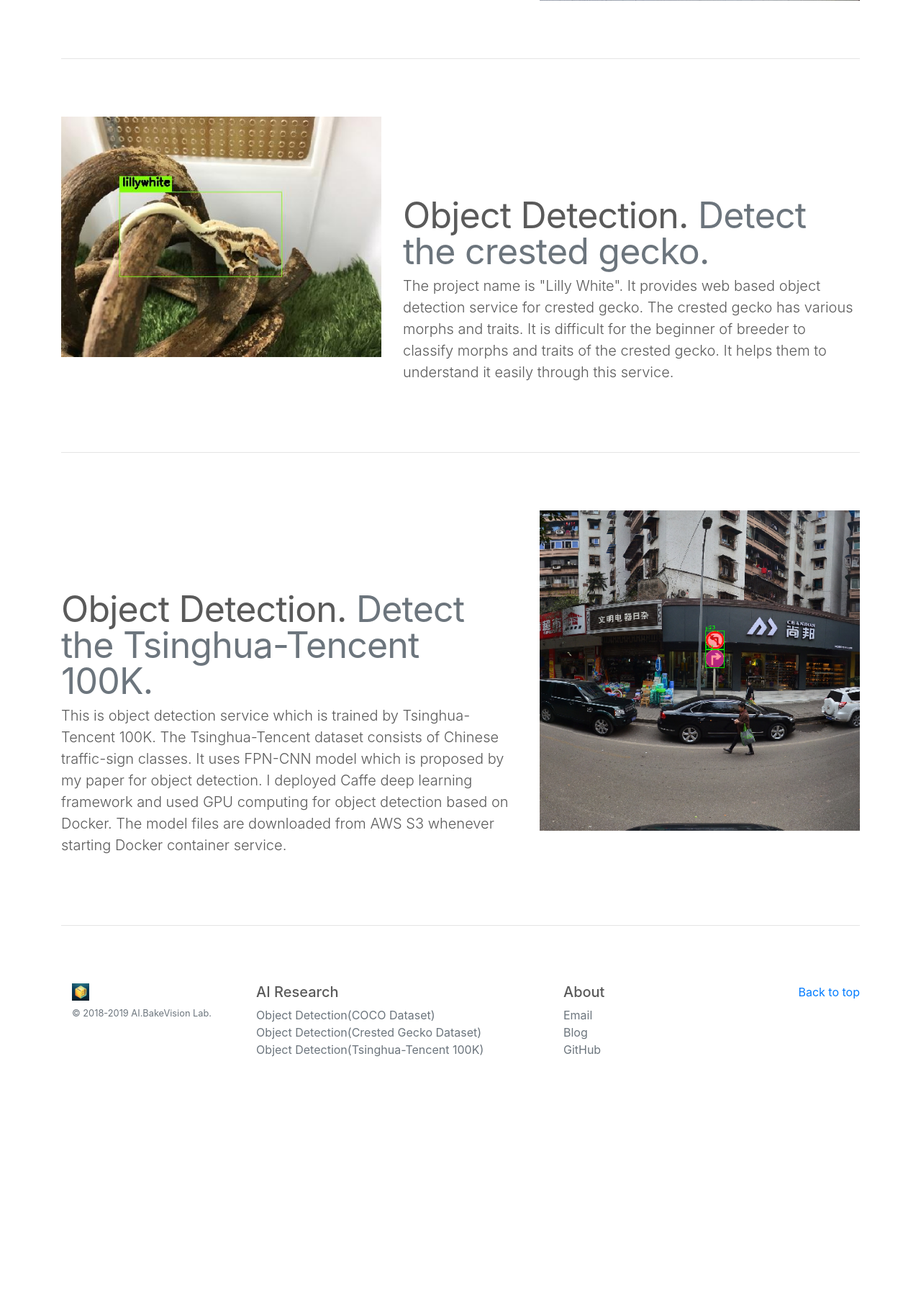
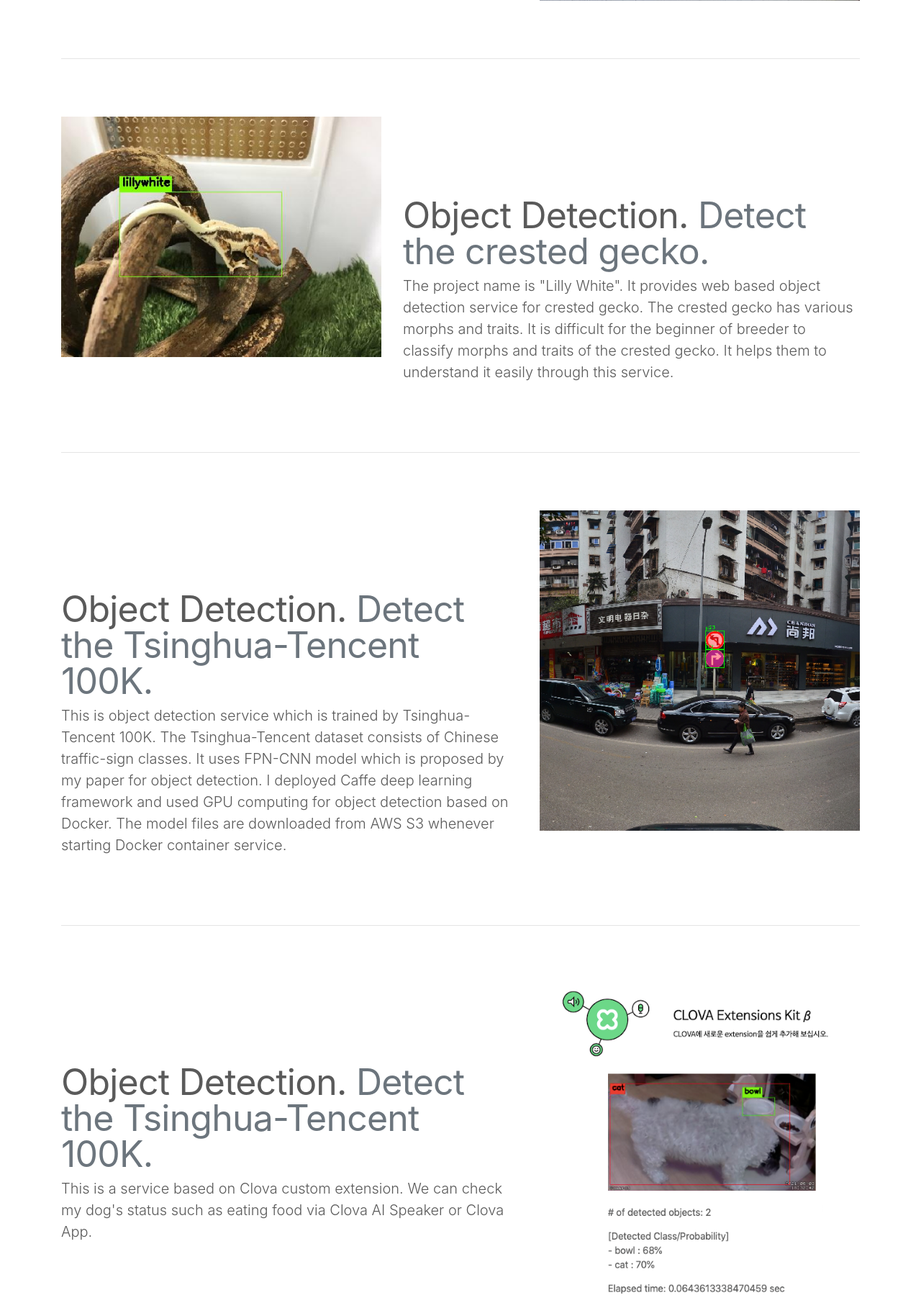
Before and after one commit to asyncbridge/web-ui, a Flask app: page / in a window 1280 px wide. Shown: the part 1054-2864 px from the top of the page at 72% size. Before the commit the page ends 2522 px from the top, so only its background shows below. Run offline with Flask 2, Linux system fonts and the light colour scheme; parts of the project's set-up code (start-up, migrations or seed data) failed here and were passed over; some libraries are stand-ins or nearby versions.

Commit message:
Update homepage

```diff
--- a/src/templates/detect_coco.html
+++ b/src/templates/detect_coco.html
@@ -125,7 +125,7 @@
     <div class="row">
       <div class="col-12 col-md-3">
         <img class="mb-2" src="{{ url_for('static', filename='image/bi.png') }}" alt="" width="24" height="24">
-        <small class="d-block mb-3 text-muted">&copy; 2018-2019 AI.BakeVision Lab.</small>
+        <small class="d-block mb-3 text-muted">&copy; 2018-2021 AI.BakeVision Lab.</small>
       </div>
       <div class="col-12 col-md-5">
         <h5>AI Research</h5>
--- a/src/templates/detect_crested_gecko.html
+++ b/src/templates/detect_crested_gecko.html
@@ -124,7 +124,7 @@
     <div class="row">
       <div class="col-12 col-md-3">
         <img class="mb-2" src="{{ url_for('static', filename='image/bi.png') }}" alt="" width="24" height="24">
-        <small class="d-block mb-3 text-muted">&copy; 2018-2019 AI.BakeVision Lab.</small>
+        <small class="d-block mb-3 text-muted">&copy; 2018-2021 AI.BakeVision Lab.</small>
       </div>
       <div class="col-12 col-md-5">
         <h5>AI Research</h5>
--- a/src/templates/index.html
+++ b/src/templates/index.html
@@ -75,6 +75,7 @@
                 <a class="dropdown-item" href="/task01" target="_blank">Object Detection(COCO Dataset)</a>
                 <a class="dropdown-item" href="/task02" target="_blank">Object Detection(Crested Gecko Dataset)</a>
                 <a class="dropdown-item" href="/task03" target="_blank">Object Detection(Tsinghua-Tencent 100K)</a>
+		<a class="dropdown-item" href="/task04" target="_blank">Clova Custom Extension(MyPet)</a>
             </div>
         </li>
 		<!--li class="nav-item active">
@@ -103,8 +104,9 @@
       <li data-target="#myCarousel" data-slide-to="0" class="active"></li>
       <li data-target="#myCarousel" data-slide-to="1"></li>
       <li data-target="#myCarousel" data-slide-to="2"></li>
+      <li data-target="#myCarousel" data-slide-to="3"></li>
     </ol>
-    <div-- class="carousel-inner">
+    <div class="carousel-inner">
       <div class="carousel-item active" style="background:url({{ url_for('static', filename='image/carousel_01.jpeg') }})">
         <!--svg class="bd-placeholder-img" width="100%" height="100%" xmlns="http://www.w3.org/2000/svg" preserveAspectRatio="xMidYMid slice" focusable="false" role="img" ><rect fill="#777" width="100%" height="100%"/></svg-->
         <!--img class="bd-placeholder-img" width="100%" height="100%" src="{{ url_for('static', filename='image/carousel_01.jpeg') }}" /-->
@@ -135,6 +137,15 @@
             <h1>Tsinghua-Tencent 100K Object Detection</h1>
             <p>This is object detection service which is trained by Tsinghua-Tencent 100K. The Tsinghua-Tencent dataset consists of Chinese traffic-sign classes. It uses FPN-CNN model which is proposed by my paper for object detection.</p>
             <p><a class="btn btn-lg btn-primary" href="/task03" target="_blank" role="button">Let's detect</a></p>
+          </div>
+        </div>
+      </div>
+
+      <div class="carousel-item" style="background:url({{ url_for('static', filename='image/carousel_04.jpeg') }})">
+	      <div class="carousel-caption">
+            <h1>Clova Custom Extension(MyPet</h1>
+            <p>This is a service based on Clova custom extension. We can check my dog's status such as eating food via Clova AI Speaker or Clova App.</p>
+            <p><a class="btn btn-lg btn-primary" href="/task04" target="_blank" role="button">Let's talk</a></p>
           </div>
         </div>
       </div>
@@ -237,8 +248,21 @@
       </div>
     </div>
 
+
     <hr class="featurette-divider">
 
+    <div class="row featurette">
+      <div class="col-md-7">
+        <h2 class="featurette-heading">Object Detection. <span class="text-muted">Detect the Tsinghua-Tencent 100K.</span></h2>
+        <p class="lead">This is a service based on Clova custom extension. We can check my dog's status such as eating food via Clova AI Speaker or Clova App.</p>
+      </div>
+      <div class="col-md-5">
+        <!--svg class="bd-placeholder-img bd-placeholder-img-lg featurette-image img-fluid mx-auto" width="500" height="500" xmlns="http://www.w3.org/2000/svg" preserveAspectRatio="xMidYMid slice" focusable="false" role="img" aria-label="Placeholder: 500x500"><title>Placeholder</title><rect fill="#eee" width="100%" height="100%"/><text fill="#aaa" dy=".3em" x="50%" y="50%">500x500</text></svg-->
+        <img class="bd-placeholder-img bd-placeholder-img-lg featurette-image img-fluid mx-auto" src="{{ url_for('static', filename='image/desc_04.png') }}" width="500" />
+      </div>
+    </div>
+
+    <hr class="featurette-divider">
     <!-- /END THE FEATURETTES -->
 
   </div><!-- /.container -->
@@ -255,7 +279,7 @@
     <div class="row">
       <div class="col-12 col-md-3">
         <img class="mb-2" src="{{ url_for('static', filename='image/bi.png') }}" alt="" width="24" height="24">
-        <small class="d-block mb-3 text-muted">&copy; 2018-2019 AI.BakeVision Lab.</small>
+        <small class="d-block mb-3 text-muted">&copy; 2018-2021 AI.BakeVision Lab.</small>
       </div>
       <div class="col-12 col-md-5">
         <h5>AI Research</h5>
@@ -263,6 +287,7 @@
             <li><a class="text-muted" href="/task01" target="_blank">Object Detection(COCO Dataset)</a></li>
             <li><a class="text-muted" href="/task02" target="_blank">Object Detection(Crested Gecko Dataset)</a></li>
             <li><a class="text-muted" href="/task03" target="_blank">Object Detection(Tsinghua-Tencent 100K)</a></li>
+	    <li><a class="text-muted" href="/task04" target="_blank">Clova Custom Extension(MyPet)</a></li>
         </ul>
       </div>
       <div class="col-12 col-md-3">
```
Also changed, not shown: src/templates/clova_mypet.html (renamed from src/templates/detect_tt100k.html, +34 -29 lines), src/static/image/carousel_04.jpeg, src/static/image/carousel_b1.jpeg (added), src/static/image/carousel_b2.jpeg (renamed from src/static/image/carousel_05.jpeg), src/static/image/clova.png (added), src/static/image/desc_04.png (added), src/static/image/desc_b2.jpg (renamed from src/static/image/desc_04.jpg).
